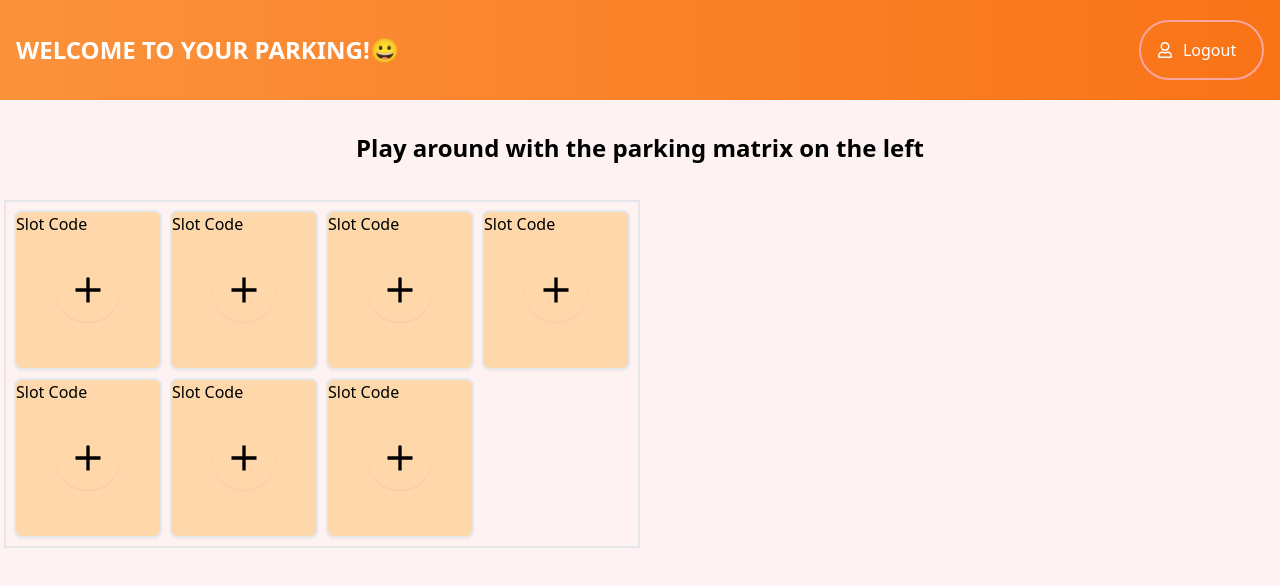
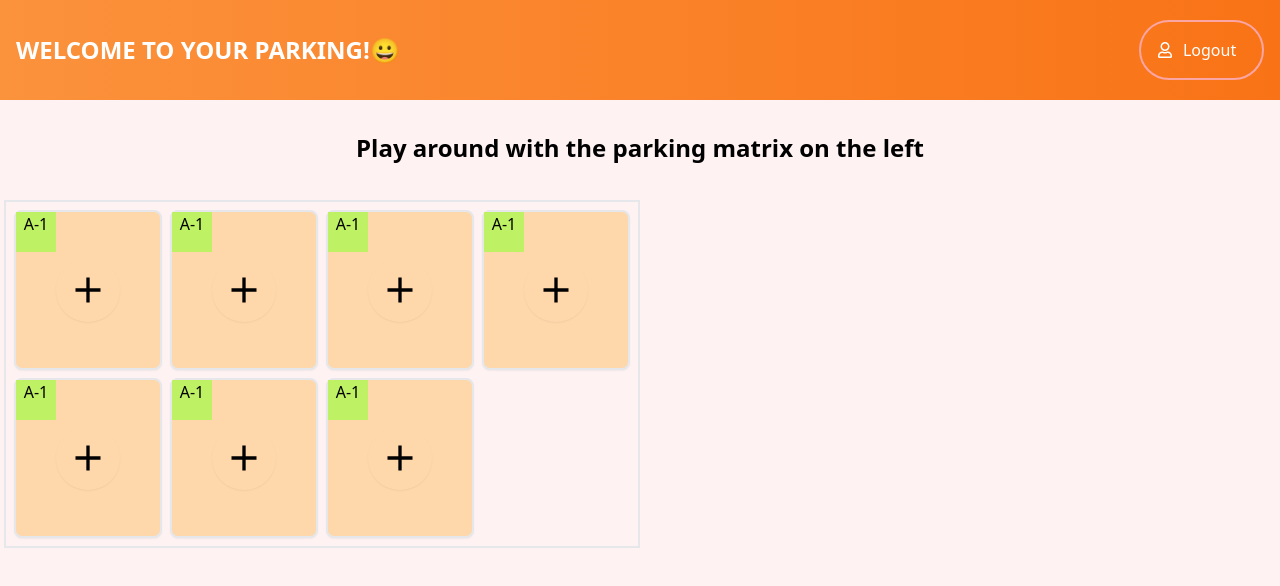
Before and after one commit to MHa55anY/parking-system, a React (Create React App) app in the folder parking-sys-client/: page /parking in a window 1280 px wide. Shown: the top 586 px of the page. Built offline with nearby package versions, Linux system fonts and the light colour scheme.

Commit message:
show vacant/occupied

```diff
--- a/parking-sys-client/src/components/parking/ParkingSlot.tsx
+++ b/parking-sys-client/src/components/parking/ParkingSlot.tsx
@@ -22,11 +22,12 @@ const ParkingSlot = () => {
             [ParkingStates.VACANT]: <ViewForVacant/>,
             [ParkingStates.OCCUPIED]: <ViewForOccupied/>
         }[parkingState];
+    const colorLabel = parkingState === ParkingStates.VACANT ? "bg-lime-300" : "bg-red-500"
 
     return (
         <div className="border-2 w-full min-h-[10rem] bg-orange-200 rounded-lg shadow-sm flex hover:opacity-80 cursor-pointer">
-            <div className="fixed">
-                Slot Code
+            <div className={"fixed h-10 w-10  m-auto " + colorLabel} >
+                <p className="h-full w-full text-center">A-1</p>
             </div>
             {view}
         </div>
```
